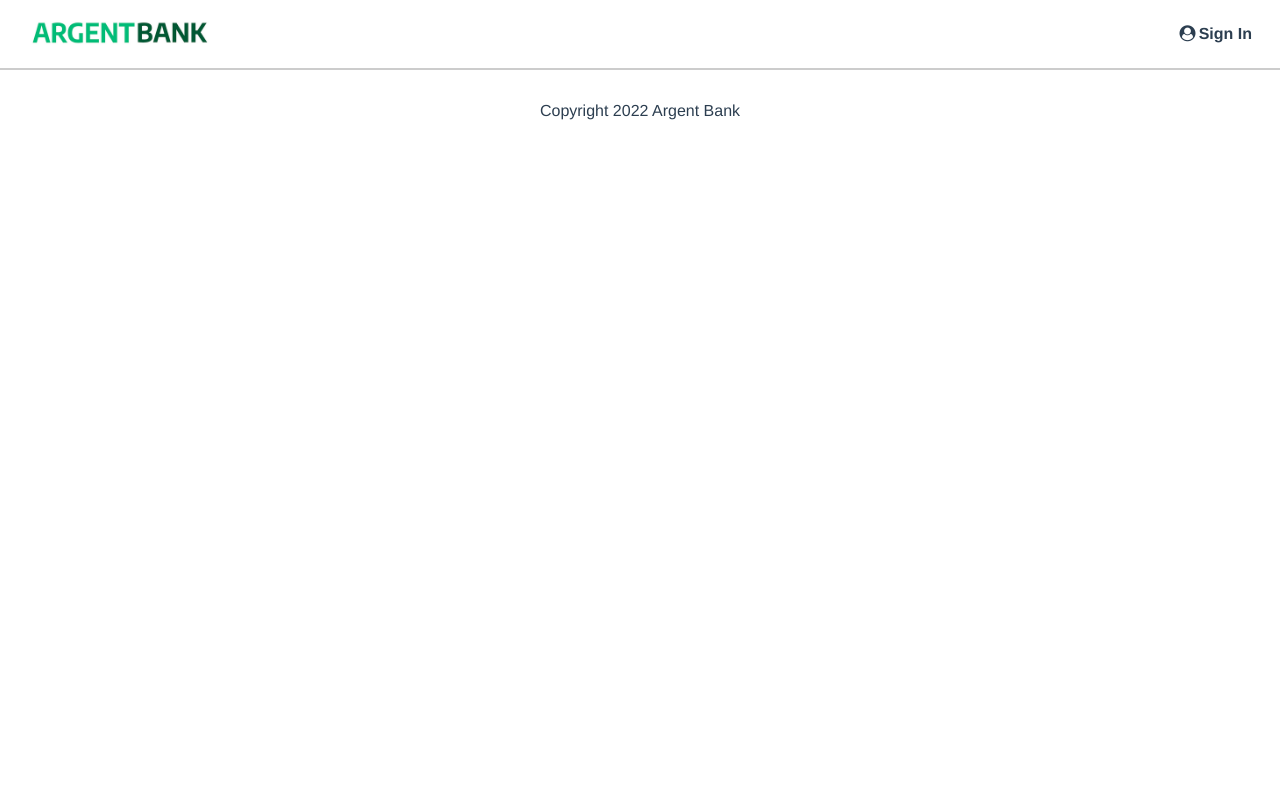
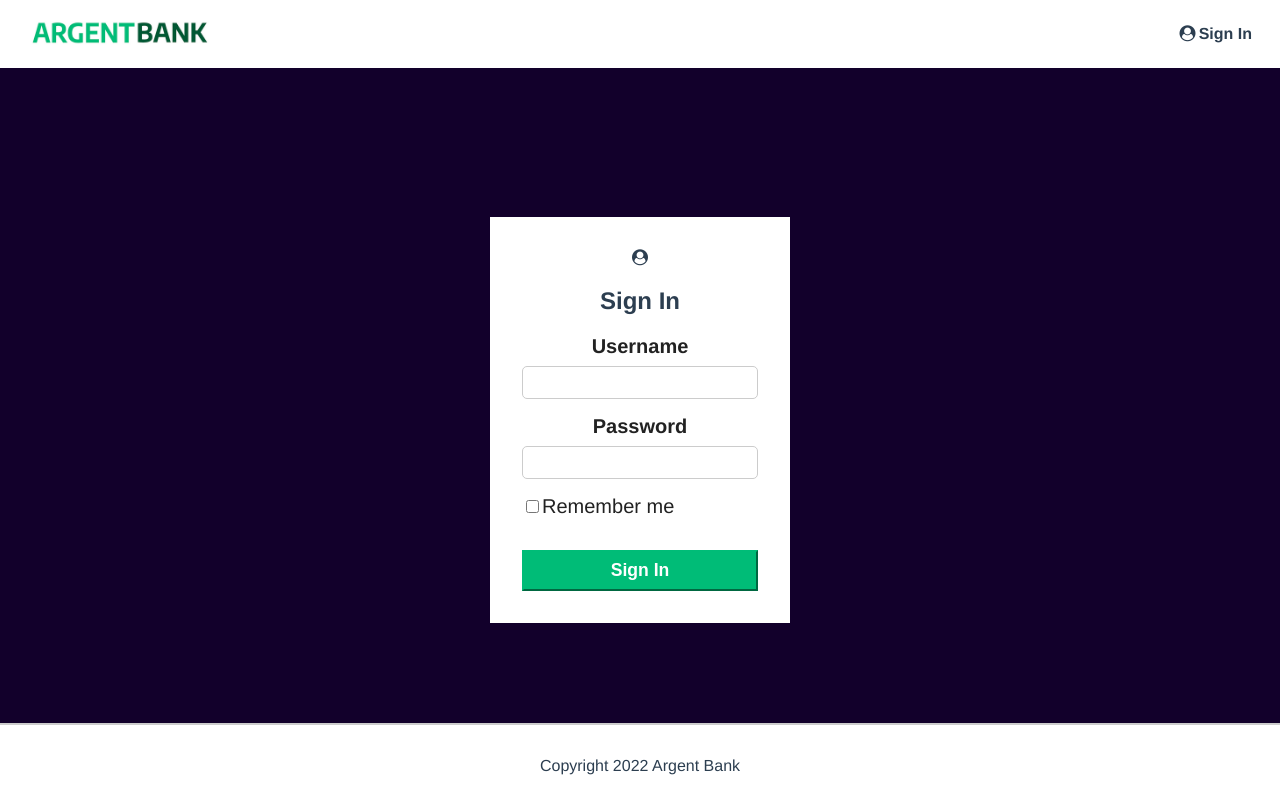
Before and after one commit to mmdev73/ArgentBank, a React (Vite) app: page /signin in a window 1280 px wide. Built offline with nearby package versions, Linux system fonts and the light colour scheme.

Commit message:
:sparkles: Add SignIn componnent and logic

```diff
--- a/src/App.jsx
+++ b/src/App.jsx
@@ -3,6 +3,7 @@ import { Outlet, RouterProvider, createBrowserRouter, useRouteError, Link } from
 import Navbar from './componnents/Navbar'
 import Footer from './componnents/Footer'
 import Main from './componnents/Main'
+import SignIn from './componnents/SignIn'
 
 const Layout = () => {
   return <>
@@ -36,7 +37,7 @@ const router = createBrowserRouter([
       },
       {
         path:'/signin',
-        element: ""
+        element: <SignIn />
       },
       {
         path:'/user',
--- /dev/null
+++ b/src/componnents/SignIn.jsx
@@ -0,0 +1,115 @@
+import { useSelector, useDispatch } from 'react-redux'
+import { setLogin, setUserInfo } from '../features/authSlicer'
+//import { setLogin } from '../features/authSlicer'
+import { useNavigate } from "react-router-dom"
+
+
+const SignIn = () => {
+    const dispatch = useDispatch()
+    const navigate = useNavigate()
+
+    const handleSignIn = (e) => {
+        e.preventDefault()
+        console.log('Sign In')
+        const username = document.getElementById('username').value
+        const password = document.getElementById('password').value
+        //console.log(username, password)
+        login(username, password)
+    }
+
+    const login = async (username, password) => {
+        console.log("login() :" + username + " " + password)
+        const response = await fetch('http://localhost:3001/api/v1/user/login', {
+            method: 'POST',
+            headers: {
+                'Content-Type': 'application/json',
+                'Accept': 'application/json',
+                'Access-Control-Allow-Origin': '*'
+            },
+            body: JSON.stringify({
+                email: username,
+                password: password
+            })
+        })
+        const data = await response.json()
+        console.log(data)
+        if(data.status === 400){
+            console.log("Credentials : invalid")
+            document.querySelector('.signin__content__text').innerText = `${data.status} - ${data.message}`
+        }
+
+        if(data.status === 200){
+            console.log("Credentials : valid")
+            document.querySelector('.signin__content__text').innerText = ""
+            const rememberMe = document.getElementById('remember')
+            console.log('rememberMe checked : ' + rememberMe.checked)
+            if(rememberMe.checked){
+                console.log('rememberMe checked : FORCE TRUE')
+                dispatch(setLogin({token: data.body.token,rememberMe: true}))
+            } else {
+                console.log('rememberMe checked : DEFAULT FALSE')
+                dispatch(setLogin({token: data.body.token,rememberMe: false}))
+            }
+            getUserInfo(data.body.token)
+        }
+
+        if(data.status === 500){
+            console.log("Credentials : unknown - Server Error")
+            document.querySelector('.signin__content__text').innerText = `${data.status} - ${data.message}`
+        }
+    }
+    const getUserInfo = async (isAuthToken) => {
+        console.log("getUserInfo() :" + isAuthToken)
+        if(!isAuthToken){
+            console.log("JWT malformed : Token === " + isAuthToken)
+            return
+        }
+        const response = await fetch('http://localhost:3001/api/v1/user/profile', {
+            method: 'POST',
+            headers: {
+                'Authorization': `Bearer ${isAuthToken}`,
+            },
+        })
+        const data = await response.json()
+        console.log(data)
+        if(data.status === 400 || data.status === 401){
+            console.log("Credentials Token: invalid")
+        }
+
+        if(data.status === 200){
+            console.log("Credentials Token: valid")
+            dispatch(setUserInfo({userInfo: data.body}))
+            navigate("/user")
+        }
+
+        if(data.status === 500){
+            console.log("Credentials Token: unknown - Server Error")
+        }
+    }
+    return <>
+        <section className="signin">
+            <div className="signin__content">
+                <i className="fa fa-user-circle sign-in-icon signin__content__icon"></i>
+                <h1 className="signin__content__title">Sign In</h1>
+                <p className='signin__content__text'></p>
+                <form className="signin__content__form">
+                    <div className="signin__content__form__group">
+                        <label htmlFor="username" className="signin__content__form__group__label">Username</label>
+                        <input type="text" name="username" id="username" className="signin__content__form__group__input" autoComplete="username"/>
+                    </div>
+                    <div className="signin__content__form__group">
+                        <label htmlFor="password" className="signin__content__form__group__label">Password</label>
+                        <input type="password" name="password" id="password" className="signin__content__form__group__input" autoComplete="current-password"/>
+                    </div>
+                    <div className="signin__content__form__group signin__content__form__group--remember">
+                        <input type="checkbox" name="remember" id="remember" className="signin__content__form__group__input signin__content__form__group__input--remember"/>
+                        <label htmlFor="remember" className="signin__content__form__group__label signin__content__form__group__label--remember">Remember me</label>
+                    </div>
+                    <button className="signin__content__form__btn" onClick={handleSignIn}>Sign In</button>
+                </form>
+            </div>
+        </section>
+    </>
+}
+
+export default SignIn
--- /dev/null
+++ b/src/sass/componnents/_SignIn.scss
@@ -0,0 +1,61 @@
+.signin{
+    width: 100%;
+    height: calc(100vh - 9.0625rem);
+    display: flex;
+    flex-direction: column;
+    align-items: center;
+    justify-content: center;
+    background-color: #12002b;
+    &__content{
+        box-sizing: border-box;
+        background-color: white;
+        width: 300px;
+        margin: 0 auto;
+        margin-top: 3rem;
+        padding: 2rem;
+        &__text{
+            color: red;
+            font-size: 0.8rem;
+        }
+        &__form{
+            display: flex;
+            flex-direction: column;
+            &__group{
+                display: flex;
+                flex-direction: column;
+                margin-bottom: 1rem;
+                &__label{
+                    font-size: 1.25rem;
+                    font-weight: bold;
+                    color: #222;
+                    margin-bottom: 0.5rem;
+                    &--remember{
+                        font-weight: 200;
+                        margin: 0;
+                    }
+                }
+                &__input{
+                    padding: 0.5rem;
+                    border: 1px solid #ccc;
+                    border-radius: 5px;
+                }
+                &--remember{
+                    flex-direction: row;
+                    justify-content: flex-start;
+                    align-items: center;
+                }
+            }
+            &__btn{
+                display: block;
+                width: 100%;
+                padding: 8px;
+                font-size: 1.1rem;
+                font-weight: bold;
+                margin-top: 1rem;
+                border-color: #00bc77;
+                background-color: #00bc77;
+                color: #fff;
+            }
+        }
+    }
+}
--- a/src/sass/main.scss
+++ b/src/sass/main.scss
@@ -4,6 +4,7 @@
 @import './componnents/Main';
 @import './componnents/Feature';
 @import './componnents/FeatureItem';
+@import './componnents/SignIn';
 
 html{
     font-family: Avenir, Helvetica, Arial, sans-serif;
```
